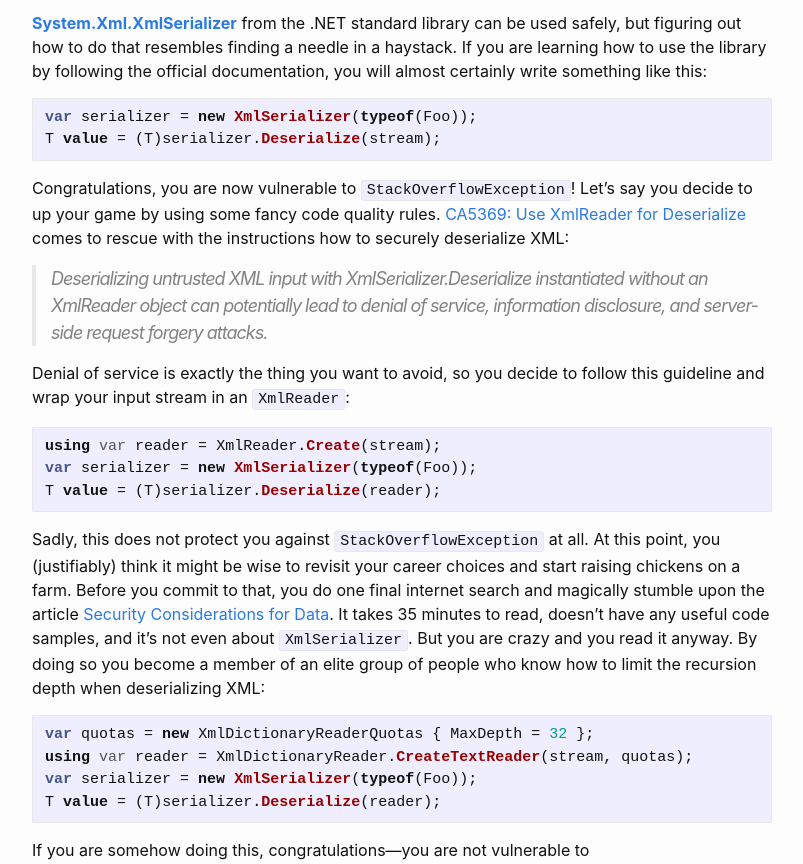
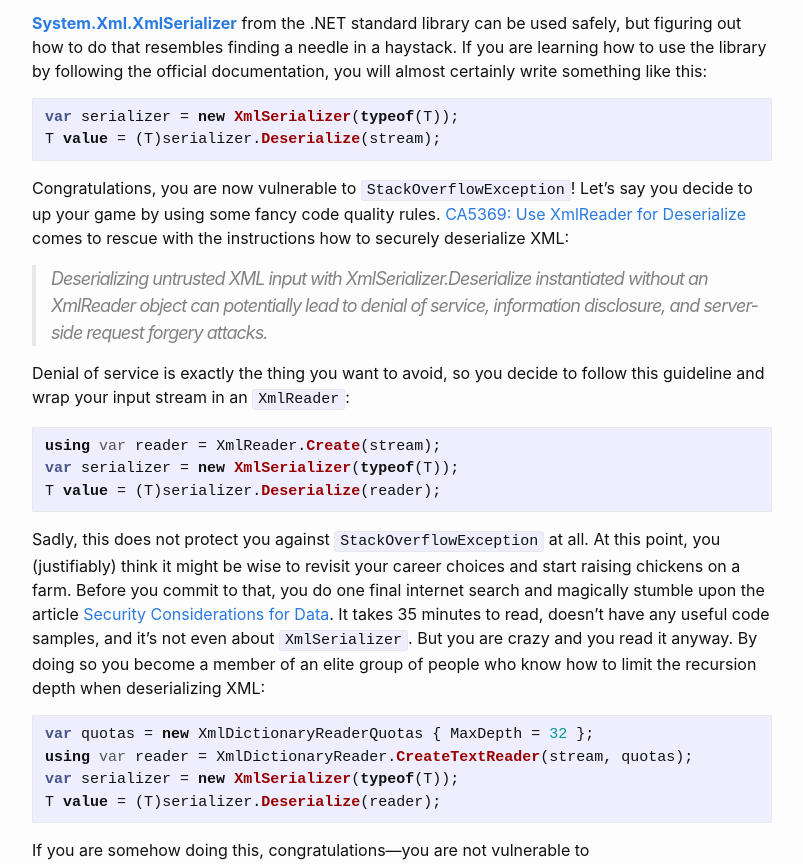
Before and after one commit to Metalnem/mijailovic.net, a Jekyll site: the page built from _posts/2023-02-20-stack-overflow-exception.md, in a window 1280 px wide and 1400 px high, scrolled down 1704 px. Shown: the part 151-1015 px from the top of the window, without its empty margins (238-1041 px from the left). Built offline with Jekyll 4.4.1, drawn with Linux system fonts in a browser that asks for light colours.

Commit message:
Foo -> T

````diff
--- a/_posts/2023-02-20-stack-overflow-exception.md
+++ b/_posts/2023-02-20-stack-overflow-exception.md
@@ -59,7 +59,7 @@
 library by following the official documentation, you will almost certainly write something like this:
 
 ```csharp
-var serializer = new XmlSerializer(typeof(Foo));
+var serializer = new XmlSerializer(typeof(T));
 T value = (T)serializer.Deserialize(stream);
 ```
 
@@ -76,7 +76,7 @@
 
 ```csharp
 using var reader = XmlReader.Create(stream);
-var serializer = new XmlSerializer(typeof(Foo));
+var serializer = new XmlSerializer(typeof(T));
 T value = (T)serializer.Deserialize(reader);
 ```
 
@@ -90,7 +90,7 @@
 ```csharp
 var quotas = new XmlDictionaryReaderQuotas { MaxDepth = 32 };
 using var reader = XmlDictionaryReader.CreateTextReader(stream, quotas);
-var serializer = new XmlSerializer(typeof(Foo));
+var serializer = new XmlSerializer(typeof(T));
 T value = (T)serializer.Deserialize(reader);
 ```
 
````
